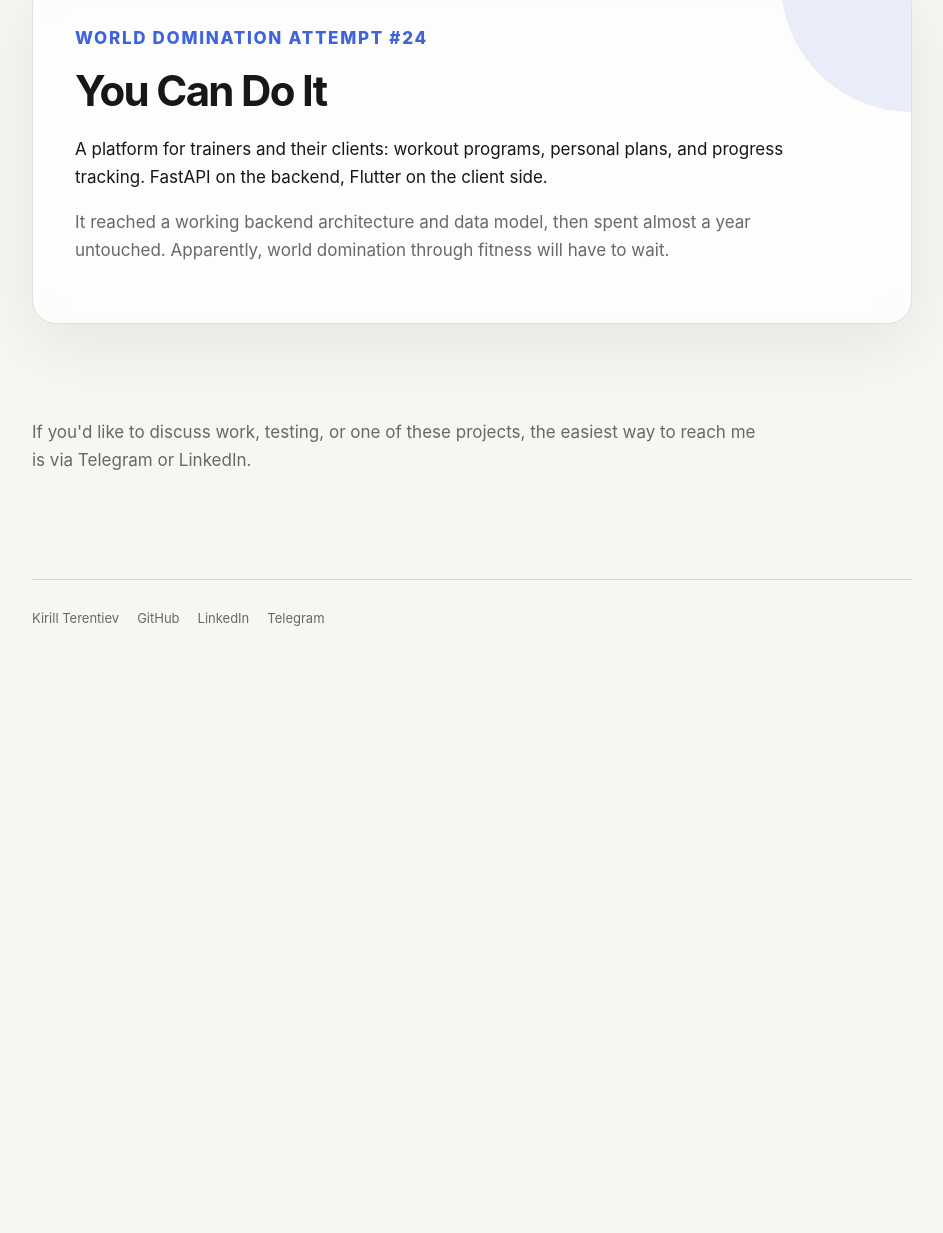
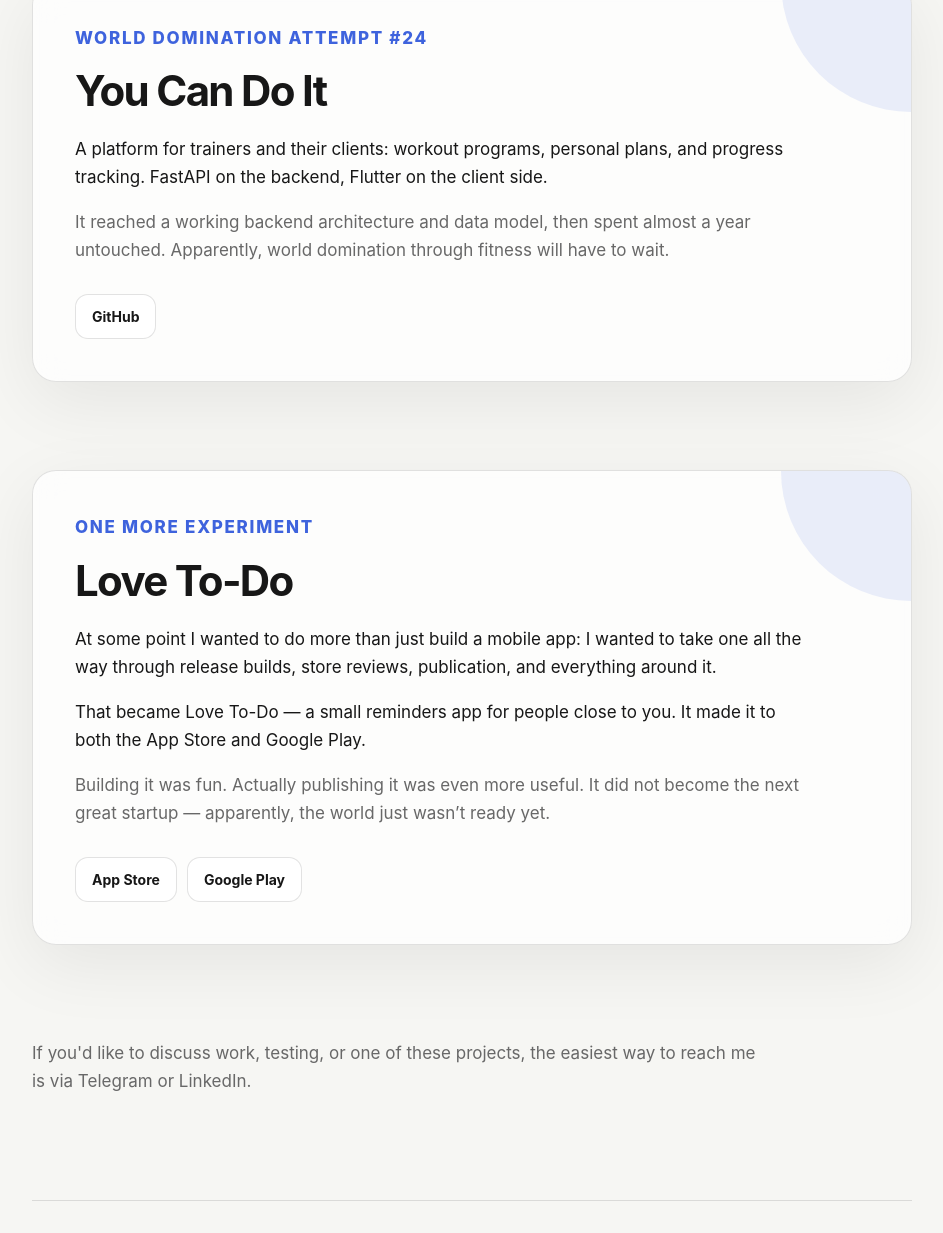
Before and after one commit to TerentievKirill/heartlab-site, a plain HTML site: page index.html in a window 1280 px wide. Shown: the part 2224-3457 px from the top of the page, without its empty margins (168-1111 px from the left). Before the commit the page ends 2910 px from the top, so only its background shows below. Drawn offline with Linux system fonts and the light colour scheme.

Commit message:
Restore project links and Love To-Do section

```diff
--- a/index.html
+++ b/index.html
@@ -203,6 +203,31 @@
           <p>A platform for trainers and their clients: workout programs, personal plans, and progress tracking. FastAPI on the backend, Flutter on the client side.</p>
           <p class="aside-note">It reached a working backend architecture and data model, then spent almost a year untouched. Apparently, world domination through fitness will have to wait.</p>
         </div>
+        <div class="btn-row"><a class="btn" href="https://github.com/TerentievKirill/you_can_do_it" target="_blank" rel="noreferrer">GitHub</a></div>
+      </article>
+    </section>
+
+    <section class="section">
+      <article class="project-card compact">
+        <p class="section-kicker"><span data-lang="ru">Ещё один эксперимент</span><span data-lang="en">One more experiment</span></p>
+        <h2>Love To-Do</h2>
+
+        <div data-lang="ru">
+          <p>Однажды мне стало интересно не только написать мобильное приложение, но и пройти весь путь до настоящей публикации: сборки, магазины, ревью и всё остальное.</p>
+          <p>Так появился Love To-Do — небольшое приложение с напоминаниями для близких. Оно добралось и до App Store, и до Google Play.</p>
+          <p class="aside-note">Было интересно и сделать, и действительно опубликовать. Следующим великим стартапом оно не стало — мир, видимо, оказался ещё не готов.</p>
+        </div>
+
+        <div data-lang="en">
+          <p>At some point I wanted to do more than just build a mobile app: I wanted to take one all the way through release builds, store reviews, publication, and everything around it.</p>
+          <p>That became Love To-Do — a small reminders app for people close to you. It made it to both the App Store and Google Play.</p>
+          <p class="aside-note">Building it was fun. Actually publishing it was even more useful. It did not become the next great startup — apparently, the world just wasn’t ready yet.</p>
+        </div>
+
+        <div class="btn-row">
+          <a class="btn" href="https://apps.apple.com/us/app/love-to-do-heart-reminders/id6756277592" target="_blank" rel="noreferrer">App Store</a>
+          <a class="btn" href="https://play.google.com/store/apps/details?id=com.lovetodo.app" target="_blank" rel="noreferrer">Google Play</a>
+        </div>
       </article>
     </section>
 
```
